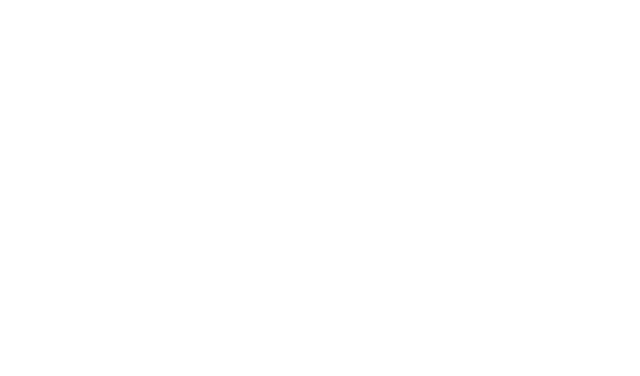
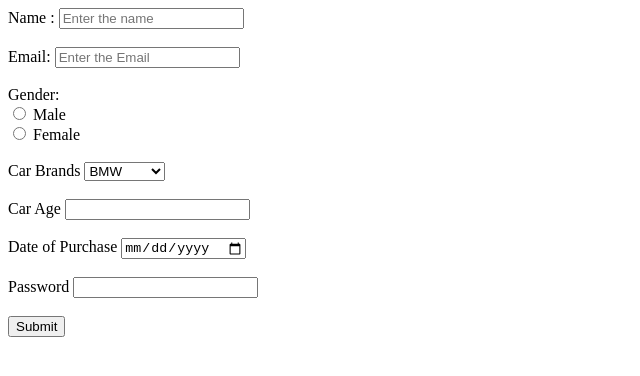
Before and after one commit to acciojob/car-insurance-form-pokharkarsuyash55-beep, a website: page main.html in a window 1280 px wide. Shown: the whole page, without its empty margins (0-640 px from the left). Drawn offline with Linux system fonts and the light colour scheme.

Commit message:
created a submission

```diff
--- a/main.html
+++ b/main.html
@@ -8,6 +8,44 @@
 
 <body>
 	<!-- the entire body must be written by student -->
+	<form method="post">
+		<label for="name">Name :</label>
+		<input type ="text" id='name' name='name' placeholder='Enter the name' required>
+		<br><br>
+		<label for='email'>Email:</label>
+		<input type='email' id='email'name='email' placeholder='Enter the Email'required>
+		<br><br>
+		<label >Gender:</label>
+		<br>
+		<input type="radio" id='male' name='gender' value ='male'required>
+		<label for='male'>Male</label>
+		<br>
+		<input type='radio' id='female' name='gender' value='female' required>
+		<label for='female'>Female</label>
+		<br><br>
+		<label for='cars'>Car Brands</label>
+		<select id='cars' name='cars'>
+			<option value='BMW'>BMW</option>
+			<option value='Audi'>Audi</option>
+			<option value='Mercedez'>Mercedez</option>
+		</select>
+		<br><br>
+		<label for='carage'>Car Age</label>
+		<input type='number' id='carage' name='carage' required>
+		<br><br>
+		<label for='dop'>Date of Purchase</label>
+		<input type='date' id='dop' name ='Date of Purchase' required>
+		<br><br>
+		<label for='password'>Password</label>
+		<input type='password' id='password' name='password' required>
+		<br><br>
+		<button type='submit'>Submit</button>
+
+	</form>
+
+
+
+
     <script type="text/javascript" src="./script.js">
 </script>
 
```
